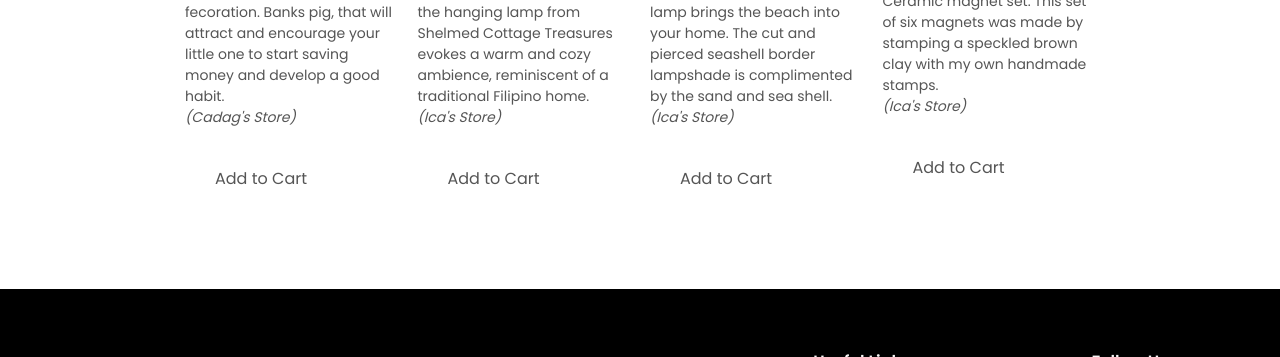
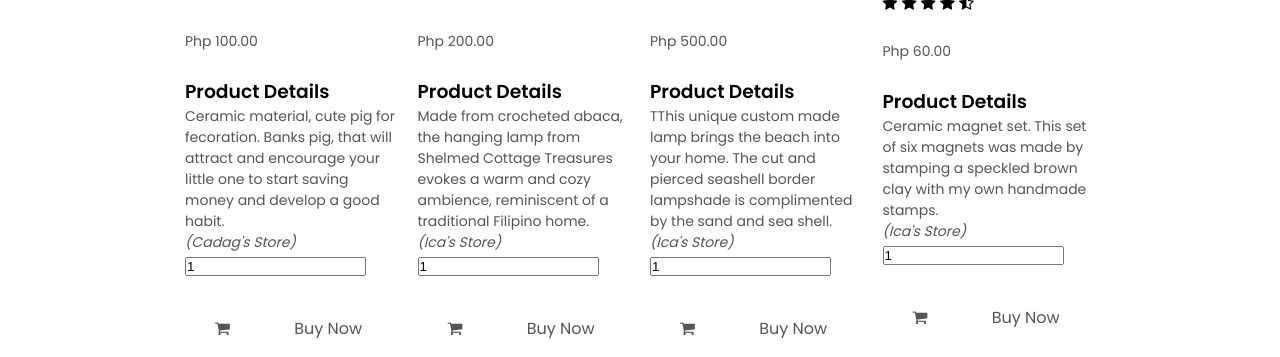
Before and after one commit to iam-chelle/Byte_Me, a PHP site: page /crafts.php in a window 1280 px wide. Shown: the part 5958-6315 px from the top of the page. Run offline with PHP 8.4, Linux system fonts and the light colour scheme.

Commit message:
Update crafts.php

```diff
--- a/crafts.php
+++ b/crafts.php
@@ -20,12 +20,19 @@
 						<ul id="MenuItems">
 							<li><a href="index.php">Home</a></li>
 							<li><a href="products.php">Products</a></li>
-							<li><a href="">About us</a></li>
+							<li><a href="about.php">About us</a></li>
 							<li><a href="">Contacts</a></li>
-							<li><a href="">Account</a></li>
+							<li><a href="signin.php">Account</a></li>
 						</ul>
 					</nav>
-					<img src="img/bag.png" alt="" width="30px" height="30px">
+					<a href="cart.php"><img src="img/bag.png" alt="" width="30px" height="30px"></a>
+
+					<div class="search-box">
+						<input class="search-txt" type="text" name="" placeholder="Type to search">
+						<a class="search-btn" href="#">
+							<i class="fa fa-search"></i>
+						</a>
+					</div>
 					<img src="img/menu.png" alt="" class="menu-icon" onclick="menutoggle()">
 				</div>
 			</div>
@@ -68,6 +75,7 @@
 						</select>
 						<input type="number" value="1">
 						<a href="" class="btn">Add to Cart</a>
+						<a href="" class="btn">Buy Now</a>
 						<h3>Product Details <i class="fa fa-indent"></i></h3>
 						<p>A ceramic is any of the various hard, brittle, heat-resistant and corrosion-resistant materials made by shaping and then firing a nonmetallic mineral, such as clay.</p>
 						<p align="right"><i>(Cadag's Store)</i></p>
@@ -96,12 +104,14 @@
 							<i class="fa fa-star" aria-hidden="true"></i>
 							<i class="fa fa-star" aria-hidden="true"></i>
 							<i class="fa fa-star" aria-hidden="true"></i>
-						</div>
-							<p>Php 100.00</p>
+						</div><br>
+							<p>Php 100.00</p><br>
 							<h3>Product Details</h3>
 						<p> a sturdy native bag woven from buri palm leaves.</p>
 						<p><i>(Rochelle's Accessories)</i></p>
-							<a href="" class="btn">Add to Cart</a>
+							<input type="number" value="1">
+							<a href="" class="btn"><i class="fa fa-shopping-cart"></i></a>
+							<a href="" class="btn">Buy Now</a>
 						</div>
 
 						<div class="col-4">
@@ -113,12 +123,14 @@
 							<i class="fa fa-star" aria-hidden="true"></i>
 							<i class="fa fa-star" aria-hidden="true"></i>
 							<i class="fa fa-star" aria-hidden="true"></i>
-						</div>
-							<p>Php 350.00</p>
+						</div><br>
+							<p>Php 350.00</p><br>
 							<h3>Product Details</h3>
 						<p>are constructed from bamboo and rattan. </p>
 						<p><i>(Gerald's Native Products)</i></p>
-							<a href="" class="btn">Add to Cart</a>
+							<input type="number" value="1">
+							<a href="" class="btn"><i class="fa fa-shopping-cart"></i></a>
+							<a href="" class="btn">Buy Now</a>
 						</div>
 
 						<div class="col-4">
@@ -130,12 +142,14 @@
 							<i class="fa fa-star" aria-hidden="true"></i>
 							<i class="fa fa-star" aria-hidden="true"></i>
 							<i class="fa fa-star" aria-hidden="true"></i>
-						</div>
-							<p>Php 500.00</p>
+						</div><br>
+							<p>Php 500.00</p><br>
 							<h3>Product Details</h3>
 						<p>Pure abaca round sling bag made locally in Bicol.</p>
 						<p><i>(Gerald's Native Products)</i></p>
-							<a href="" class="btn">Add to Cart</a>
+							<input type="number" value="1">
+							<a href="" class="btn"><i class="fa fa-shopping-cart"></i></a>
+							<a href="" class="btn">Buy Now</a>
 						</div>
 
 						<div class="col-4">
@@ -147,12 +161,14 @@
 							<i class="fa fa-star" aria-hidden="true"></i>
 							<i class="fa fa-star" aria-hidden="true"></i>
 							<i class="fa fa-star" aria-hidden="true"></i>
-						</div>
-							<p>Php 150.00</p>
+						</div><br>
+							<p>Php 150.00</p><br>
 							<h3>Product Details</h3>
 						<p>a woven of natural fibers of abaca in a tight-cord pattern.</p>
 						<p><i>(Ica's Store)</i></p>
-							<a href="" class="btn">Add to Cart</a>
+							<input type="number" value="1">
+							<a href="" class="btn"><i class="fa fa-shopping-cart"></i></a>
+							<a href="" class="btn">Buy Now</a>
 						</div>
 					</div>
 				</div>
@@ -223,12 +239,14 @@
 							<i class="fa fa-star" aria-hidden="true"></i>
 							<i class="fa fa-star" aria-hidden="true"></i>
 							<i class="fa fa-star" aria-hidden="true"></i>
-						</div>
-							<p>Php 100.00</p>
+						</div><br>
+							<p>Php 100.00</p><br>
 							<h3>Product Details</h3>
 						<p>Ceramic material, cute pig for fecoration. Banks pig, that will attract and encourage your little one to start saving money and develop a good habit.</p>
 						<p><i>(Cadag's Store)</i></p>
-							<a href="" class="btn">Add to Cart</a>
+							<input type="number" value="1">
+							<a href="" class="btn"><i class="fa fa-shopping-cart"></i></a>
+							<a href="" class="btn">Buy Now</a>
 						</div>
 
 						<div class="col-4">
@@ -240,12 +258,14 @@
 							<i class="fa fa-star" aria-hidden="true"></i>
 							<i class="fa fa-star" aria-hidden="true"></i>
 							<i class="fa fa-star-o" aria-hidden="true"></i>
-						</div>
-							<p>Php 200.00</p>
+						</div><br>
+							<p>Php 200.00</p><br>
 							<h3>Product Details</h3>
 						<p> Made from crocheted abaca, the hanging lamp from Shelmed Cottage Treasures evokes a warm and cozy ambience, reminiscent of a traditional Filipino home.</p>
 						<p><i>(Ica's Store)</i></p>
-							<a href="" class="btn">Add to Cart</a>
+							<input type="number" value="1">
+							<a href="" class="btn"><i class="fa fa-shopping-cart"></i></a>
+							<a href="" class="btn">Buy Now</a>
 						</div>
 
 						<div class="col-4">
@@ -257,12 +277,14 @@
 							<i class="fa fa-star" aria-hidden="true"></i>
 							<i class="fa fa-star-half-o" aria-hidden="true"></i>
 							<i class="fa fa-star-o" aria-hidden="true"></i>
-						</div>
-							<p>Php 500.00</p>
+						</div><br>
+							<p>Php 500.00</p><br>
 							<h3>Product Details</h3>
 						<p>TThis unique custom made lamp brings the beach into your home. The cut and pierced seashell border lampshade is complimented by the sand and sea shell.</p>
 						<p><i>(Ica's Store)</i></p>
-							<a href="" class="btn">Add to Cart</a>
+							<input type="number" value="1">
+							<a href="" class="btn"><i class="fa fa-shopping-cart"></i></a>
+							<a href="" class="btn">Buy Now</a>
 						</div>
 
 						<div class="col-4">
@@ -274,16 +296,18 @@
 							<i class="fa fa-star" aria-hidden="true"></i>
 							<i class="fa fa-star" aria-hidden="true"></i>
 							<i class="fa fa-star-half-o" aria-hidden="true"></i>
-						</div>
-							<p>Php 60.00</p>
+						</div><br>
+							<p>Php 60.00</p><br>
 							<h3>Product Details</h3>
 						<p>Ceramic magnet set. This set of six magnets was made by stamping a speckled brown clay with my own handmade stamps.</p>
 						<p><i>(Ica's Store)</i></p>
-							<a href="" class="btn">Add to Cart</a>
+							<input type="number" value="1">
+							<a href="" class="btn"><i class="fa fa-shopping-cart"></i></a>
+							<a href="" class="btn">Buy Now</a>
 						</div>
 					</div>
 				</div>
-
+			</div>
 	</div>
 </div>
 
```
